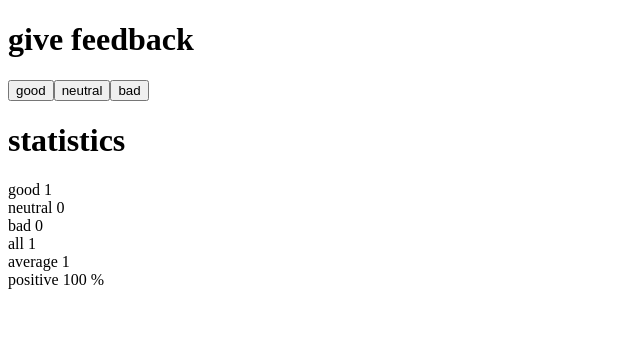
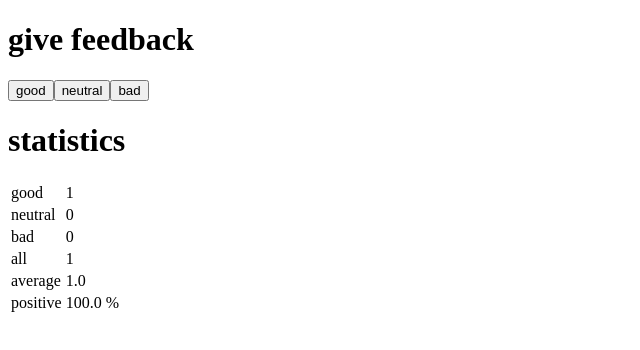
Before and after one commit to siftanzil/fullstackopen_helsinki, a React (Create React App) app in the folder part1/unicafe/: page / in a window 1280 px wide. Both pictures are taken after a click on the button "good". Shown: the top 350 px of the page, without its empty margins (0-640 px from the left). Built offline with nearby package versions, Linux system fonts and the light colour scheme.

Commit message:
part1 1.11 completed

```diff
--- a/part1/unicafe/src/components/StatisticLine.js
+++ b/part1/unicafe/src/components/StatisticLine.js
@@ -3,8 +3,10 @@ import React from "react";
 const StatisticLine = ({ text, value }) => {
    return (
       <>
-         {text} {value} {text === "positive" && " %"}
-         <br />
+         <td>{text}</td>
+         <td>
+            {value} {text === "positive" && " %"}
+         </td>
       </>
    );
 };
--- a/part1/unicafe/src/components/Statistics.js
+++ b/part1/unicafe/src/components/Statistics.js
@@ -5,9 +5,9 @@ const Statistics = ({ good, neutral, bad }) => {
    //    console.log("g - " + good + ", n - " + neutral + ", b - " + bad);
    let all = good + neutral + bad;
    //    console.log(all);
-   let average = (good * 1 + neutral * 0 + bad * -1) / all;
+   let average = ((good * 1 + neutral * 0 + bad * -1) / all).toFixed(1);
    //    console.log(average);
-   let positive = (good / all) * 100;
+   let positive = ((good / all) * 100).toFixed(1);
    //    console.log(positive);
 
    return (
@@ -15,14 +15,28 @@ const Statistics = ({ good, neutral, bad }) => {
          <h1>statistics</h1>
 
          {all ? (
-            <p>
+            <table>
+               <tbody>
+                  <tr>
                      <StatisticLine text={"good"} value={good} />
+                  </tr>
+                  <tr>
                      <StatisticLine text={"neutral"} value={neutral} />
+                  </tr>
+                  <tr>
                      <StatisticLine text={"bad"} value={bad} />
+                  </tr>
+                  <tr>
                      <StatisticLine text={"all"} value={all} />
+                  </tr>
+                  <tr>
                      <StatisticLine text={"average"} value={average} />
+                  </tr>
+                  <tr>
                      <StatisticLine text={"positive"} value={positive} />
-            </p>
+                  </tr>
+               </tbody>
+            </table>
          ) : (
             <p>No feedback given</p>
          )}
```
Lines whose indentation alone changed are shown as unchanged.
